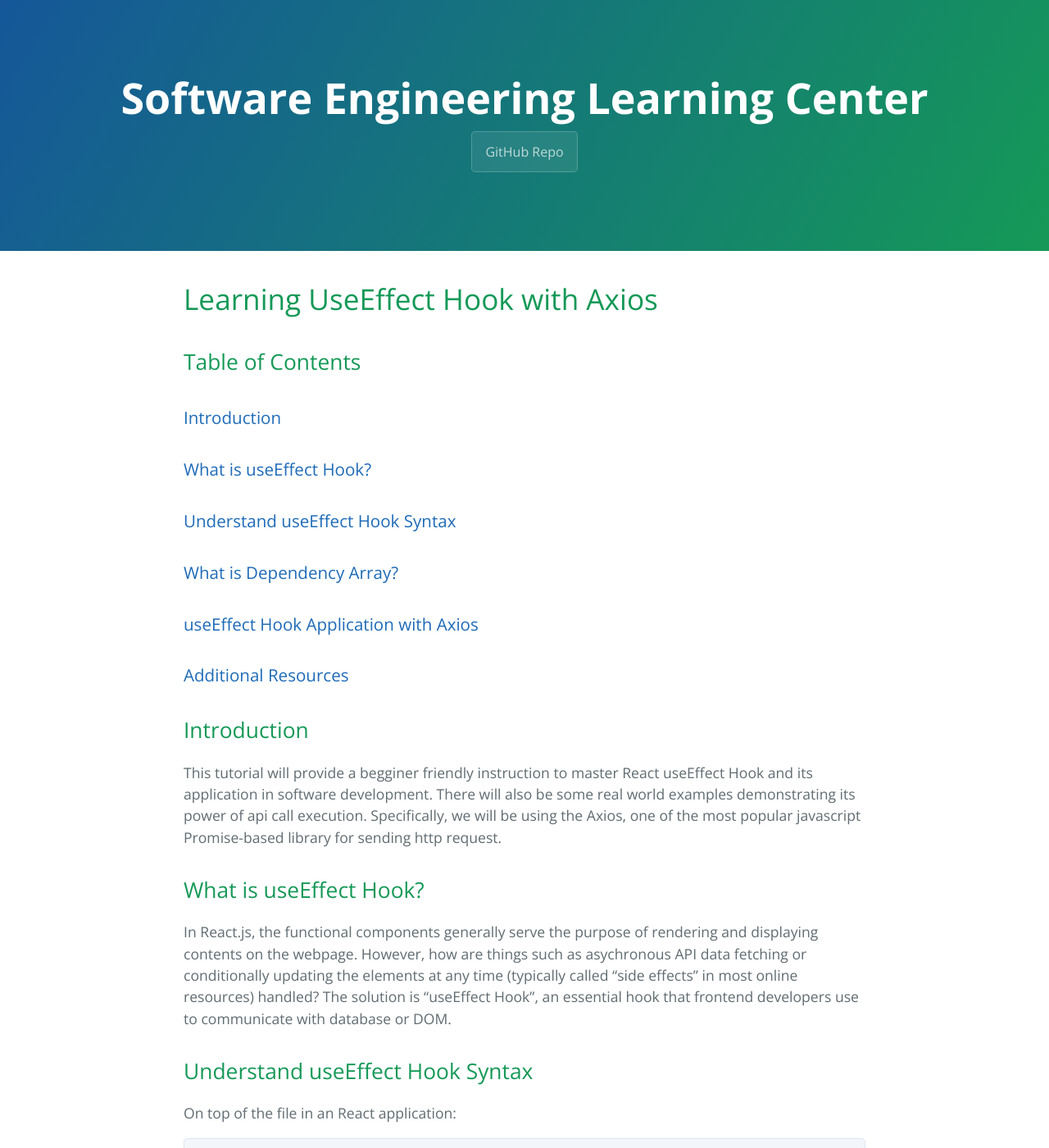
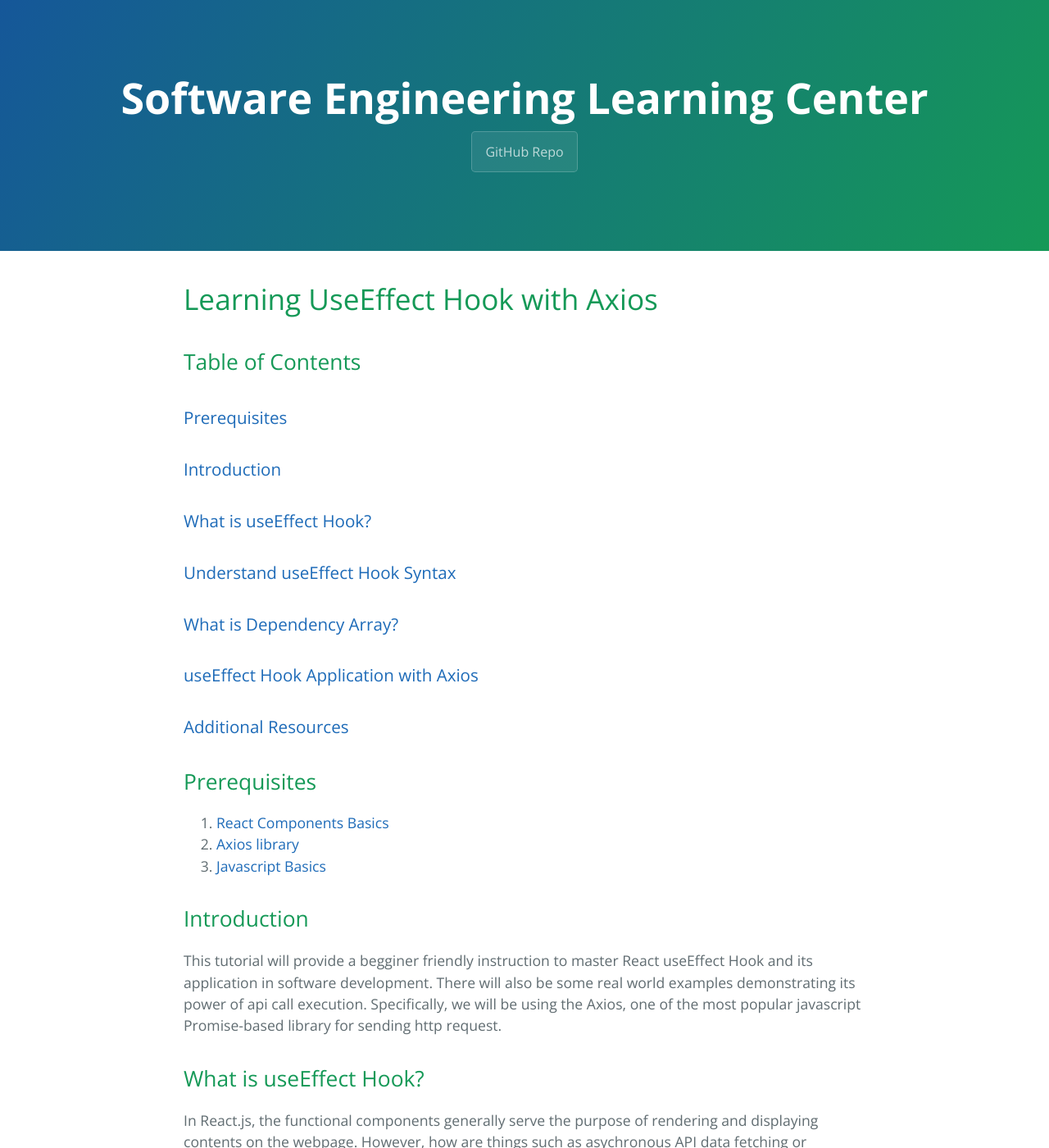
Before and after one commit to learning-software-engineering/learning-software-engineering.github.io, a Jekyll site: the page built from Topics/Tech_Stacks/React_useEffect_Axios.md, in a window 1280 px wide and 1400 px high. Shown: the whole window at 82% size. Built offline with Jekyll 4.4.1, drawn with Linux system fonts in a browser that asks for light colours; our own code applies the rules of GitHub Pages for plain Markdown files.

Commit message:
fixed link and added prerequisites

```diff
--- a/Topics/Tech_Stacks/React_useEffect_Axios.md
+++ b/Topics/Tech_Stacks/React_useEffect_Axios.md
@@ -1,12 +1,18 @@
 # Learning UseEffect Hook with Axios
 
 ## Table of Contents
-### [Introduction](Introduction-1)
-### [What is useEffect Hook?](What-is-UseEffect-Hook?-1)
-### [Understand useEffect Hook Syntax](Understand-useEffect-Hook-Syntax-1)
-### [What is Dependency Array?](What-is-Dependency-Array?-1)
-### [useEffect Hook Application with Axios](useEffect-Hook-Application-with-Axios-1)
-### [Additional Resources](Additional-Resources-1)
+### [Prerequisites](#prerequisites-1)
+### [Introduction](#Introduction-1)
+### [What is useEffect Hook?](#What-is-UseEffect-Hook?-1)
+### [Understand useEffect Hook Syntax](#Understand-useEffect-Hook-Syntax-1)
+### [What is Dependency Array?](#What-is-Dependency-Array?-1)
+### [useEffect Hook Application with Axios](#useEffect-Hook-Application-with-Axios-1)
+### [Additional Resources](#Additional-Resources-1)
+
+##  Prerequisites
+1. [React Components Basics](./React.md)
+2. [Axios library](./Axios.md)
+3. [Javascript Basics](./JavaScript.md)
 
 ## Introduction
 This tutorial will provide a begginer friendly instruction to master React useEffect Hook and its application in software development. There will also be some real world examples demonstrating its power of api call execution. Specifically, we will be using the Axios, one of the most popular javascript Promise-based library for sending http request.
```
